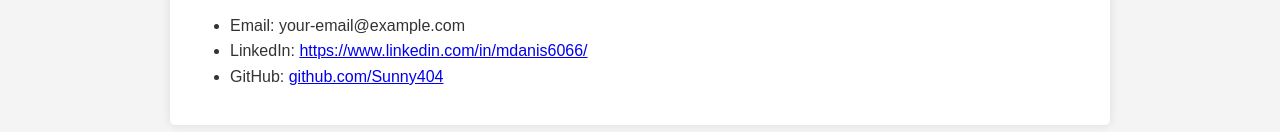
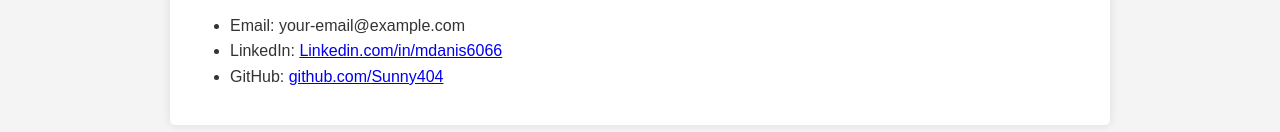
Before and after one commit to Sunny404/Self-Introduction, a plain HTML site: page index.html in a window 1280 px wide. Shown: the part 1137-1269 px from the top of the page. Drawn offline with Linux system fonts and the light colour scheme.

Commit message:
Update index.html

```diff
--- a/index.html
+++ b/index.html
@@ -97,7 +97,7 @@
     <p>If you’d like to connect, feel free to reach out!</p>
     <ul>
         <li>Email: your-email@example.com</li>
-        <li>LinkedIn: <a href="https://https://www.linkedin.com/in/mdanis6066/" target="_blank">https://www.linkedin.com/in/mdanis6066/</a></li>
+        <li>LinkedIn: <a href="https://Linkedin.com/in/mdanis6066" target="_blank">Linkedin.com/in/mdanis6066</a></li>
         <li>GitHub: <a href="https://github.com/Sunny404" target="_blank">github.com/Sunny404</a></li>
     </ul>
 </section>
```
